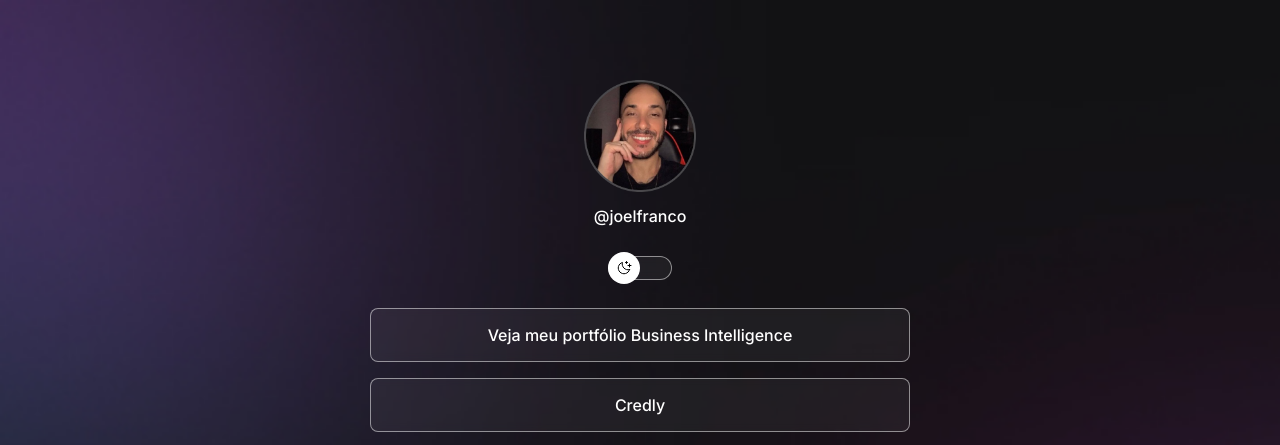
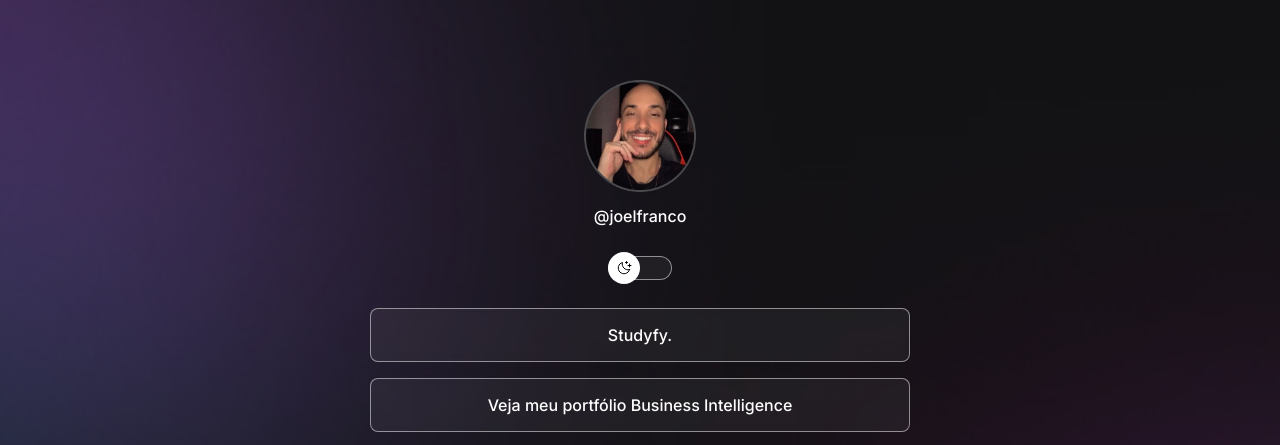
Before and after one commit to devjoelfranco/meu-site-de-links, a plain HTML site: page index.html in a window 1280 px wide. Shown: the top 445 px of the page. Drawn offline with nearby package versions, Linux system fonts and the light colour scheme.

Commit message:
Update index.html

```diff
--- a/index.html
+++ b/index.html
@@ -27,6 +27,14 @@
         <span></span>
       </div>
       <ul>
+
+                <li>
+          <a
+            href="https://famous-kite-6e2.notion.site/JOEL-FRANCO-e9656e00a4d245dea07633ef69bed662?pvs=4"
+            target="_blank"
+            >Studyfy.</a
+          >
+        </li>
         <li>
           <a
             href="https://famous-kite-6e2.notion.site/JOEL-FRANCO-e9656e00a4d245dea07633ef69bed662?pvs=4"
```
